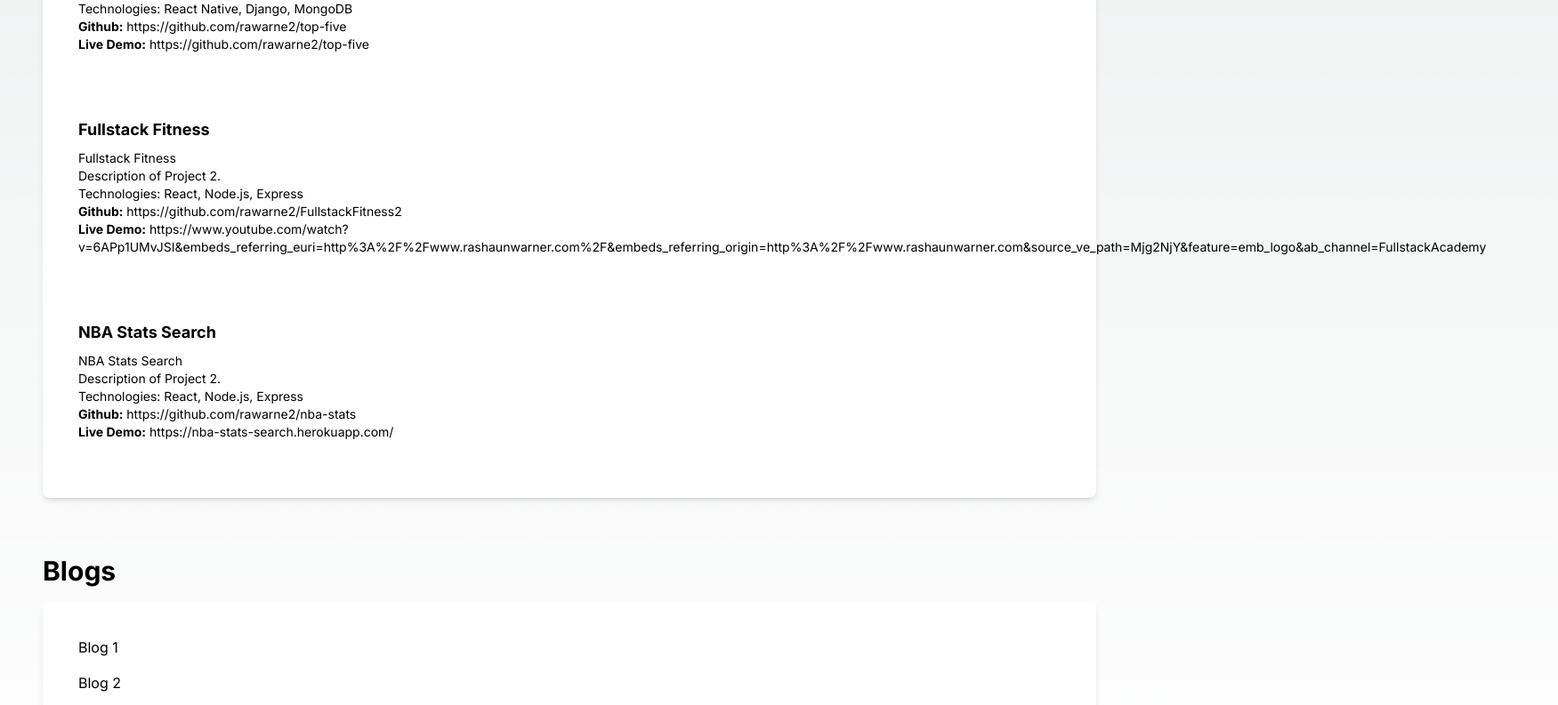
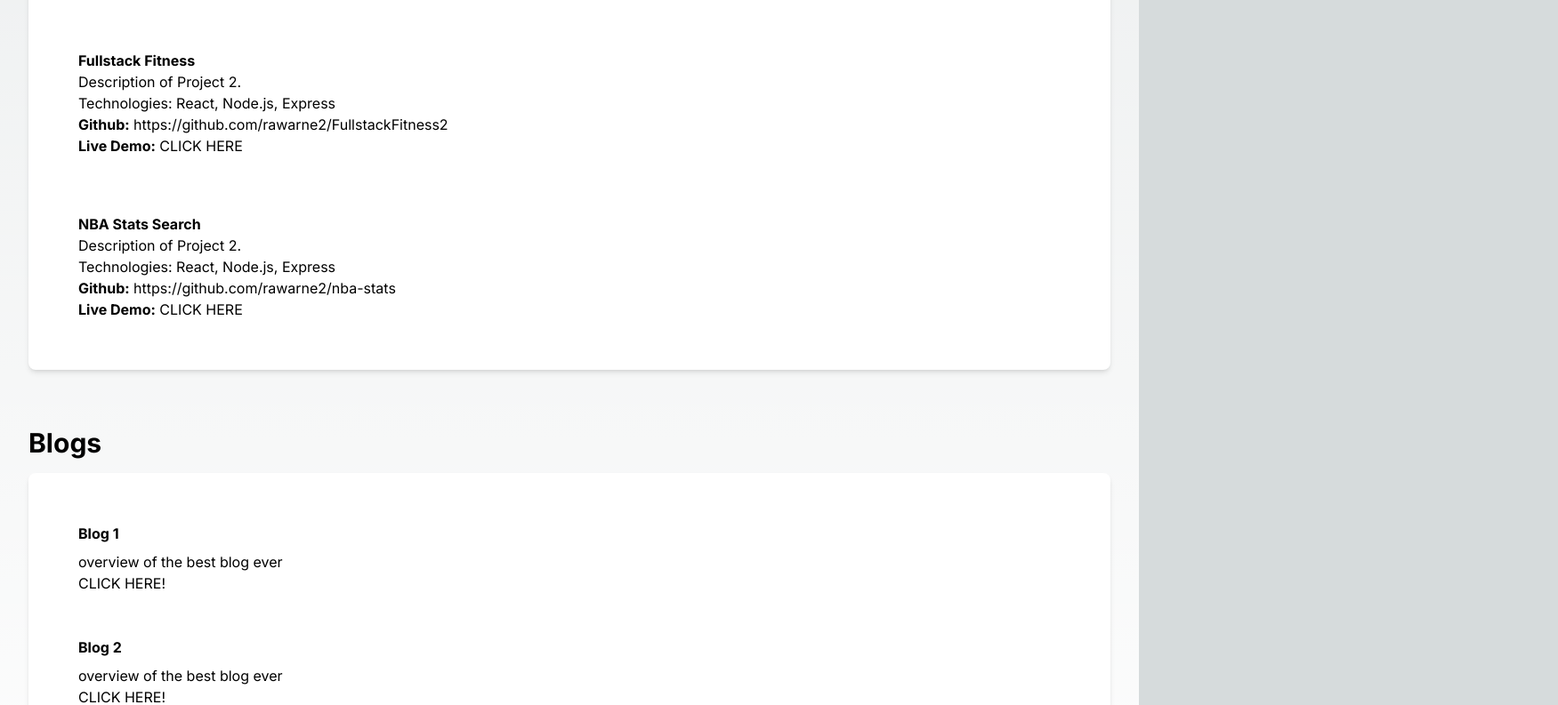
Before and after one commit to rawarne2/portfolio-v2, a Next.js app: page / in a window 1280 px wide. Shown: the part 1936-2729 px from the top of the page at 89% size, 1751 px wide, since content can reach past the window. Built offline with nearby package versions, Linux system fonts and the light colour scheme.

Commit message:
improved section styles and made them more consitent

```diff
--- a/app/components/Blogs.tsx
+++ b/app/components/Blogs.tsx
@@ -1,20 +1,45 @@
 import React from "react";
 import SectionCard from "./SectionCard";
 
-const blogs = ["Blog 1", "Blog 2", "Blog 3"];
+const blogs = [
+  {
+    title: "Blog 1",
+    image: "image",
+    overview: "overview of the best blog ever",
+    url: "something",
+  },
+  {
+    title: "Blog 2",
+    image: "image",
+    overview: "overview of the best blog ever",
+    url: "something",
+  },
+  {
+    title: "Blog 2",
+    image: "image",
+    overview: "overview of the best blog ever",
+    url: "something",
+  },
+];
 
 export default function Blogs() {
   return (
     <SectionCard title="Blogs" id="blogs">
       <ul>
-        {blogs.map((blog, index) => {
-          return (
-            <li className="m-4" key={index}>
-              {blog}
-            </li>
-          );
-        })}
+        {blogs.map((blog, index) => (
+          <li key={index} className="p-4 m-4 dark:bg-gray-400 rounded-md">
+            <h3 className="mb-2">
+              <strong>{blog.title}</strong>
+            </h3>
+            <p>{blog.overview}</p>
+            <a href={blog.url} target="_blank" rel="noopener noreferrer">
+              CLICK HERE!
+            </a>
+          </li>
+        ))}
       </ul>
     </SectionCard>
   );
 }
+
+// TODO: add image and make it link to the blog
--- a/app/components/Footer.tsx
+++ b/app/components/Footer.tsx
@@ -1,5 +1,6 @@
 import React from "react";
 
+// TODO: add links to Linkedin, GitHub, Codementor, and add email address
 export default function Footer() {
   return (
     <footer className="flex items-center justify-between flex-wrap p-6">
--- a/app/components/Projects.tsx
+++ b/app/components/Projects.tsx
@@ -17,12 +17,17 @@
 export const Projects: React.FC<ProjectProps> = ({ projects }) => {
   return (
     <SectionCard title="Projects" id="projects">
+      <div className="flex flex-col justify-center">
         {projects?.map((project) => (
-        <div key={project.id} className="p-4 dark:bg-gray-400 rounded-lg">
-          <h3 className="text-lg font-bold mb-2">{project.title}</h3>
-          <ul className="mb-6 text-sm">
-            <li key={project.id}>
-              <h3>{project.title}</h3>
+          <div key={project.id}>
+            <ul className="w-full">
+              <li
+                key={project.id}
+                className="p-4 m-4 dark:bg-gray-400 rounded-md"
+              >
+                <h3>
+                  <strong>{project.title}</strong>
+                </h3>
                 <p>{project.description}</p>
                 <p>Technologies: {project.technologies.join(", ")}</p>
                 <p>
@@ -42,13 +47,15 @@
                     target="_blank"
                     rel="noopener noreferrer"
                   >
-                  {project.liveDemo}
+                    CLICK HERE
+                    {/* {project.liveDemo} */}
                   </a>
                 </p>
               </li>
             </ul>
           </div>
         ))}
+      </div>
     </SectionCard>
   );
 };
--- a/app/components/SectionCard.tsx
+++ b/app/components/SectionCard.tsx
@@ -2,15 +2,15 @@
 
 export interface SectionCardProps {
   title: string;
-  id: string;
+  id?: string;
   children: ReactNode;
 }
 
 const SectionCard: React.FC<SectionCardProps> = ({ title, id, children }) => {
   return (
-    <section className="container mx-auto my-8 px-4 sm:px-6 lg:px-8" id={id}>
+    <section className="container mx-auto my-8 scroll-mt-20 px-4" id={id}>
       <h2 className="text-3xl font-bold mb-4">{title}</h2>
-      <div className="grid grid-cols-1 gap-4 bg-white dark:bg-gray-700 rounded-lg shadow-md p-6">
+      <div className="bg-white dark:bg-gray-700 rounded-lg shadow-md p-6">
         {children}
       </div>
     </section>
--- a/app/styles/globals.css
+++ b/app/styles/globals.css
@@ -27,6 +27,7 @@
   font-family: 'Arial, sans-serif';
   margin: 0;
   padding: 12;
+  overflow-x: hidden;
 }
 
 nav {
```
Lines whose indentation alone changed are shown as unchanged.
